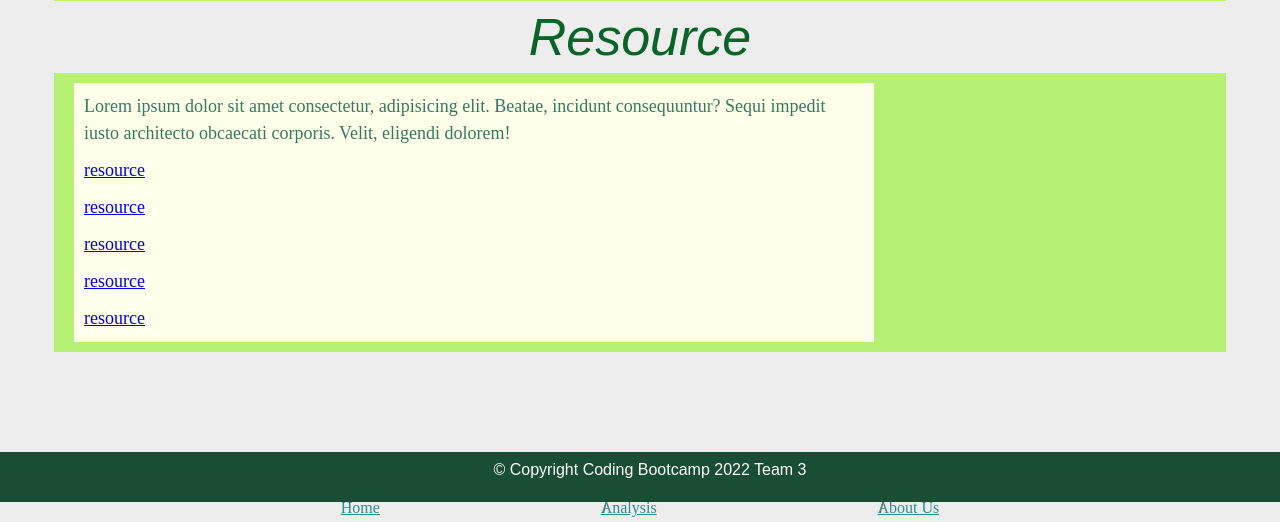
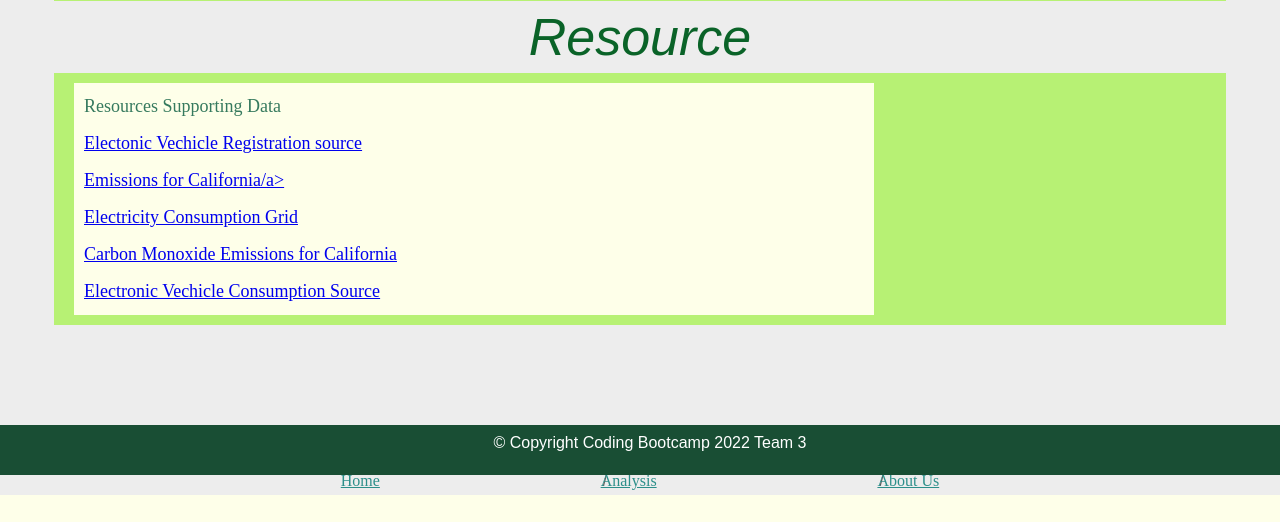
Before and after one commit to rjharris2020/Project_3, a Flask app: page /about in a window 1280 px wide. Shown: the part 969-1491 px from the top of the page. After the commit the page ends 1464 px from the top, so only its background shows below. Run offline with Flask 2, Linux system fonts and the light colour scheme.

Commit message:
edits to links

```diff
--- a/Templates/about.html
+++ b/Templates/about.html
@@ -198,13 +198,12 @@
         </div>
         <div class="wrap">
             <div class="item">
-                <p>Lorem ipsum dolor sit amet consectetur, adipisicing elit.
-                    Beatae, incidunt consequuntur? Sequi impedit iusto architecto obcaecati corporis. Velit, eligendi dolorem!</p>
-               <p><a href="#">resource</a></p>
-               <p><a href="#">resource</a></p>
-               <p><a href="#">resource</a></p>
-               <p><a href="#">resource</a></p>
-               <p><a href="#">resource</a></p>
+                <p> Resources Supporting Data </p>
+               <p><a href="https://www.atlasevhub.com/materials/state-ev-registration-data/#dashboard">Electonic Vechicle Registration source</a></p>
+               <p><a href="https://ww2.arb.ca.gov/ghg-inventory-data">Emissions for California/a></p>
+               <p><a href="https://www.epa.gov/egrid/data-explorer">Electricity Consumption Grid</a></p>
+               <p><a href="https://www.kaggle.com/yoogie/carbon-monoxide-emission-in-california-19802019?select=1980.csv"> Carbon Monoxide Emissions for California</a></p>
+               <p><a href="https://ev-database.org/cheatsheet/energy-consumption-electric-car">Electronic Vechicle Consumption Source</a></p>
             </div>
         </div>
 
```
Also changed, not shown: Templates/home.html (+14 -6 lines), 1 other file.
